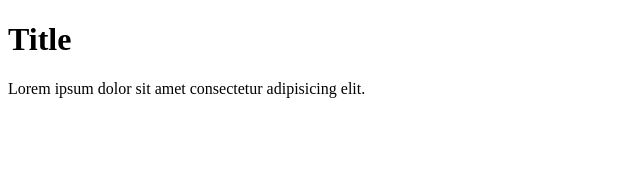
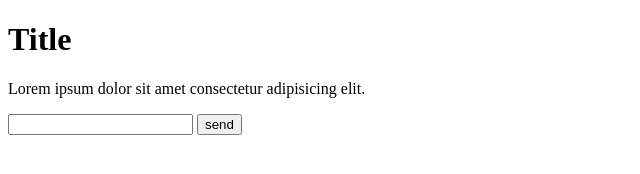
Before and after one commit to vetaluga/branches, a plain HTML site: page index.html in a window 1280 px wide. Shown: the whole page, without its empty margins (0-640 px from the left). Drawn offline with Linux system fonts and the light colour scheme.

Commit message:
add form to page

```diff
--- a/index.html
+++ b/index.html
@@ -10,6 +10,11 @@
 
     <h1>Title</h1>
     <p>Lorem ipsum dolor sit amet consectetur adipisicing elit.</p>
-
+    <section>
+        <form>
+            <input type="text">
+            <button>send</button>
+        </form>
+    </section>
 </body>
 </html>
```
